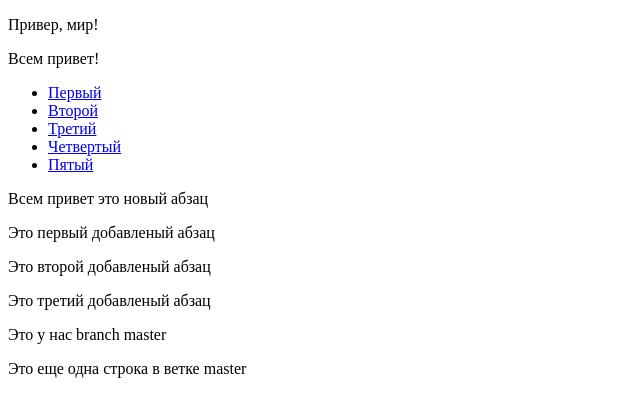
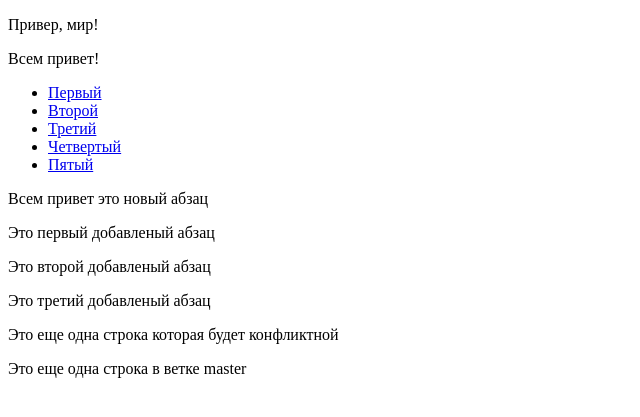
Before and after one commit to Saturn711/new.site, a PHP site: page / in a window 1280 px wide. Shown: the top 417 px of the page, without its empty margins (0-640 px from the left). Run offline with PHP 8.4, Linux system fonts and the light colour scheme.

Commit message:
second changes

```diff
--- a/index.php
+++ b/index.php
@@ -33,7 +33,7 @@
 		<p>Это третий добавленый абзац</p>
 	</div>
 	<div>
-		<p>Это у нас branch master</p>
+		<p>Это еще одна строка которая будет конфликтной</p>
 	</div>
 	<div>
 		<p>Это еще одна строка в ветке master</p>
```
